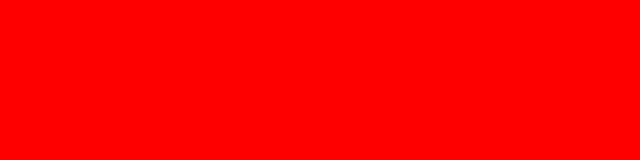
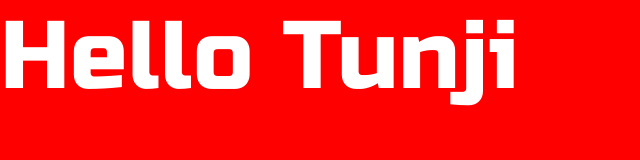
Before and after one commit to tunjiakanbi/portfolioDemo, a plain HTML site: page index.html in a window 1280 px wide. Shown: the whole page, without its empty margins (0-640 px from the left). Drawn offline with nearby package versions, Linux system fonts and the light colour scheme.

Commit message:
included google fonts

```diff
--- a/css/style.css
+++ b/css/style.css
@@ -2,3 +2,4 @@
 /* CSS Document */
 
 body {background-color: rgba(255,0,0,1);}
+.display-1 {color: rgba(255,255,255,1); font-family: 'Russo One', sans-serif;}
--- a/index.html
+++ b/index.html
@@ -13,6 +13,8 @@
 <link rel="stylesheet" href="https://maxcdn.bootstrapcdn.com/bootstrap/4.0.0/css/bootstrap.min.css" integrity="sha384-Gn5384xqQ1aoWXA+058RXPxPg6fy4IWvTNh0E263XmFcJlSAwiGgFAW/dAiS6JXm" crossorigin="anonymous">
   <link rel="stylesheet" href="css/normalize.css">
   <link rel="stylesheet" href="css/main.css">
+	<link href="https://fonts.googleapis.com/css?family=Russo+One" rel="stylesheet">
+
   <link href="css/style.css" rel="stylesheet" type="text/css">
   <meta name="theme-color" content="#fafafa">
 </head>
@@ -23,7 +25,7 @@
   <![endif]-->
 
   <!-- Add your site or application content here -->
-
+	<div class="display-1">Hello Tunji</div>
   <script src="js/vendor/modernizr-3.7.1.min.js"></script>
   <script src="https://code.jquery.com/jquery-3.3.1.min.js" integrity="sha256-FgpCb/KJQlLNfOu91ta32o/NMZxltwRo8QtmkMRdAu8=" crossorigin="anonymous"></script>
   <script>window.jQuery || document.write('<script src="js/vendor/jquery-3.3.1.min.js"><\/script>')</script>
```
